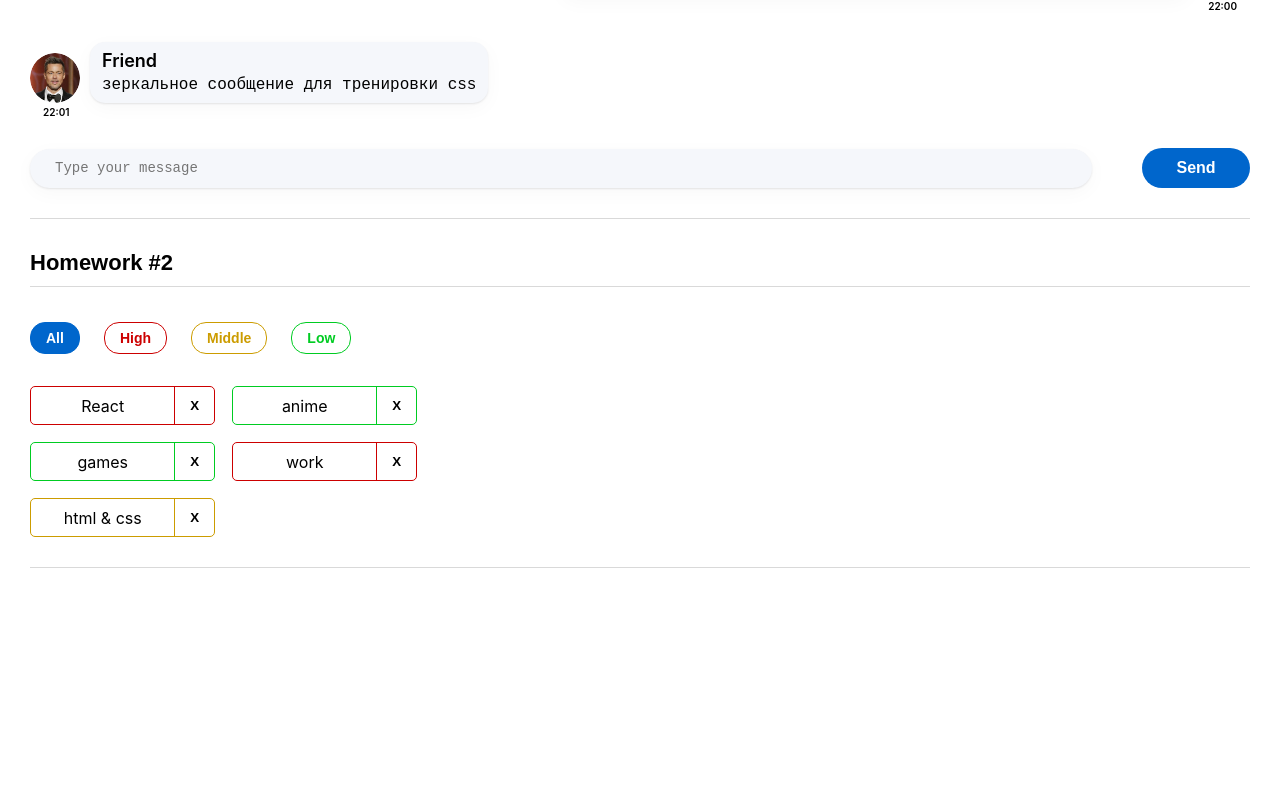
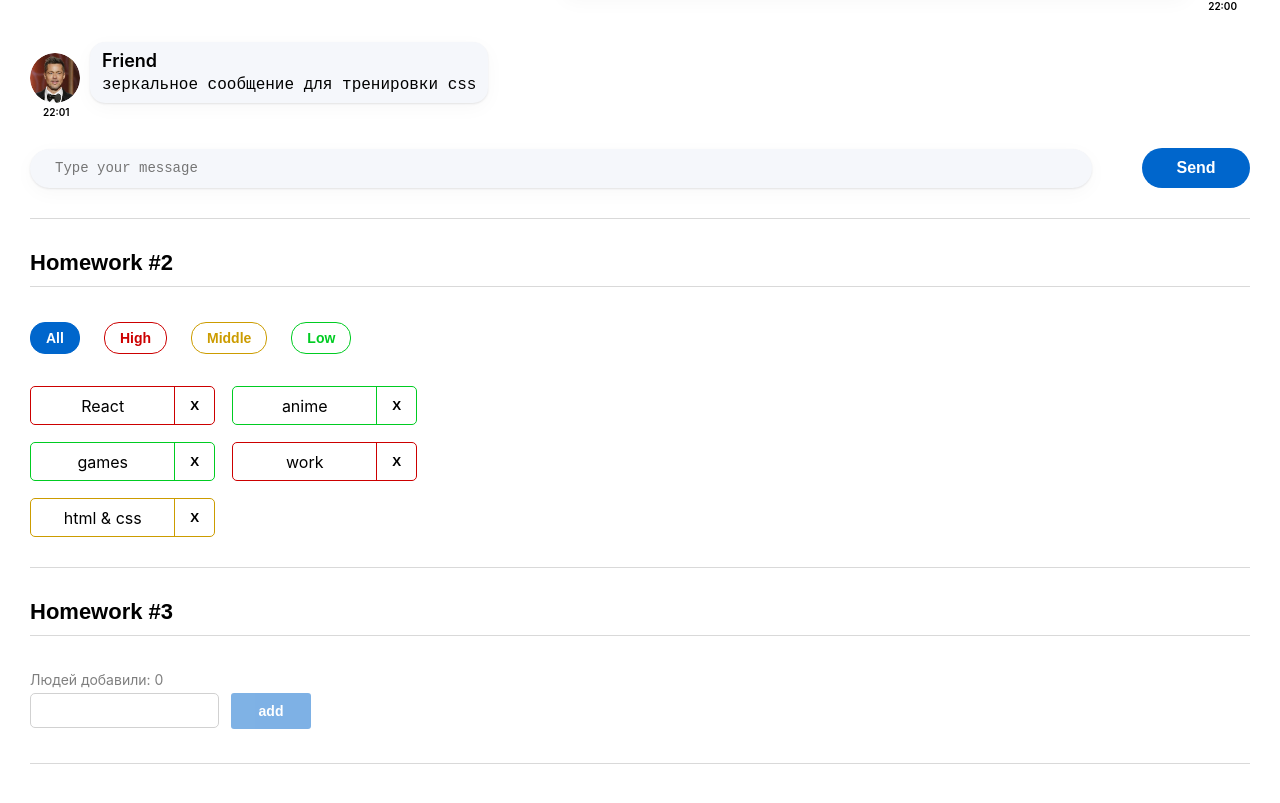
Before and after one commit to maksuchiha/reactPractice, a React (Create React App) app: page /#/junior in a window 1280 px wide. Before the commit this address led to /. Shown: the part 237-1040 px from the top of the page. Before the commit the page ends 905 px from the top, so only its background shows below. Built offline with nearby package versions, Linux system fonts and the light colour scheme.

Commit message:
hw3 complete

```diff
--- a/src/s1-main/App.tsx
+++ b/src/s1-main/App.tsx
@@ -2,6 +2,7 @@
 import s from './App.module.css'
 import HW1 from '../s2-homeworks/hw01/HW1'
 import HW2 from "../s2-homeworks/hw02/HW2";
+import HW3 from "../s2-homeworks/hw03/HW3";
 
 function App() {
     return (
@@ -9,7 +10,7 @@
             <HW1/>
             {/*раскомментировать по ходу выполнения*/}
             <HW2/>
-            {/*<HW3/>*/}
+            <HW3/>
             {/*<HW4/>*/}
 
             {/*при выполнении дз 5 и более - закомментировать здесь дз 1-4, так как они есть внутри дз 5*/}
--- a/src/s2-homeworks/hw03/Greeting.module.css
+++ b/src/s2-homeworks/hw03/Greeting.module.css
@@ -1,22 +1,56 @@
 .greetingForm {
+
 }
 
 .inputAndButtonContainer {
+    display: flex;
+    align-items: start;
 }
 
 .error {
+    font-weight: 400;
+    font-size: 14px;
+    line-height: 17px;
+    color: #CC0000;
+    margin-top: 5px;
 }
 
 .input {
+    height: 35px;
+    border: 1px solid #D1D1D1;
+    border-radius: 5px;
+    outline: none;
+    padding: 5px;
 }
 
 .input:focus {
+
 }
 
 .errorInput {
+    height: 35px;
+    border-radius: 5px;
+    outline: none;
+    padding: 5px;
+    border: 1px solid #CC0000;
 }
 
 .button {
+    margin-left: 12px;
+    display: flex;
+    justify-content: center;
+    align-items: center;
+    font-weight: 600;
+    font-size: 14px;
+    line-height: 20px;
+    color: #fff;
+    height: 36px;
+    width: 80px;
+    background: #0066CC;
+    border-radius: 3px;
+    cursor: pointer;
+    border: none;
+    outline: none;
 }
 
 .button:focus {
@@ -26,10 +60,16 @@
 }
 
 .button:disabled {
+    opacity: .5;
 }
 
 .text {
+    margin-bottom: 5px;
+    font-size: 14px;
+    line-height: 17px;
+    color: rgba(0, 0, 0, .5);
 }
 
 .greeting {
+
 }
--- a/src/s2-homeworks/hw03/Greeting.tsx
+++ b/src/s2-homeworks/hw03/Greeting.tsx
@@ -1,15 +1,15 @@
-import React, {ChangeEvent, KeyboardEvent} from 'react'
+import React, {ChangeEvent, MouseEvent, KeyboardEvent} from 'react'
 import s from './Greeting.module.css'
 
 type GreetingPropsType = {
-    name: any // need to fix any
-    setNameCallback: any // need to fix any
-    addUser: any // need to fix any
-    onBlur: any // need to fix any
-    onEnter: any // need to fix any
-    error: any // need to fix any
-    totalUsers: any // need to fix any
-    lastUserName?: any // need to fix any
+    name: string // need to fix any
+    setNameCallback: (e: ChangeEvent<HTMLInputElement>) => void // need to fix any
+    addUser: (e: MouseEvent<HTMLButtonElement>) => void // need to fix any
+    onBlur: (e: ChangeEvent<HTMLInputElement>) => void // need to fix any
+    onEnter: (e: KeyboardEvent<HTMLInputElement>) => void // need to fix any
+    error: string // need to fix any
+    totalUsers: number // need to fix any
+    lastUserName?: string // need to fix any
 }
 
 // презентационная компонента (для верстальщика)
@@ -25,7 +25,7 @@
         lastUserName,
     } // деструктуризация пропсов
 ) => {
-    const inputClass = s.errorInput // need to fix with (?:)
+    const inputClass = error ? s.errorInput : s.input // need to fix with (?:)
 
     return (
         <div id={'hw3-form'} className={s.greetingForm}>
--- a/src/s2-homeworks/hw03/GreetingContainer.tsx
+++ b/src/s2-homeworks/hw03/GreetingContainer.tsx
@@ -3,18 +3,29 @@
 import { UserType } from './HW3'
 
 type GreetingContainerPropsType = {
-    users: any // need to fix any
-    addUserCallback: any // need to fix any
+    users: UserType[] // need to fix any
+    addUserCallback: (name: string) => void // need to fix any
 }
 
-export const pureAddUser = (name: any, setError: any, setName: any, addUserCallback: any) => {
+export const pureAddUser = (name: string, setError: (error: string) => void, setName: (error: string) => void, addUserCallback: (name: string) => void) => {
     // если имя пустое - показать ошибку, иначе - добавить юзера и очистить инпут
+    if (!name.trim()) {
+        setError('Ошибка! Введите имя!')
+    } else {
+        setError('')
+        addUserCallback(name)
+        setName('')
+    }
 }
 
-export const pureOnBlur = (name: any, setError: any) => { // если имя пустое - показать ошибку
+export const pureOnBlur = (name: string, setError: (error: string) => void) => { // если имя пустое - показать ошибку
+    if (!name.trim()) {
+        setError('Ошибка! Введите имя!')
+    }
 }
 
-export const pureOnEnter = (e: any, addUser: any) => { // если нажата кнопка Enter - добавить
+export const pureOnEnter = (e: KeyboardEvent<HTMLInputElement>, addUser: () => void) => { // если нажата кнопка Enter - добавить
+    if (e.key === 'Enter') addUser()
 }
 
 // более простой и понятный для новичков
@@ -26,11 +37,11 @@
     addUserCallback,
 }) => {
     // деструктуризация пропсов
-    const [name, setName] = useState<any>('') // need to fix any
-    const [error, setError] = useState<any>('') // need to fix any
+    const [name, setName] = useState<string>('') // need to fix any
+    const [error, setError] = useState<string>('') // need to fix any
 
-    const setNameCallback = (e: any) => { // need to fix any
-        setName('some name') // need to fix
+    const setNameCallback = (e: ChangeEvent<HTMLInputElement>) => { // need to fix any
+        setName(e.currentTarget.value) // need to fix
 
         error && setError('')
     }
@@ -42,12 +53,12 @@
         pureOnBlur(name, setError)
     }
 
-    const onEnter = (e: any) => {
+    const onEnter = (e: KeyboardEvent<HTMLInputElement>) => {
         pureOnEnter(e, addUser)
     }
 
-    const totalUsers = 0 // need to fix
-    const lastUserName = 'some name' // need to fix
+    const totalUsers = users.length // need to fix
+    const lastUserName = users[users.length - 1] ? users[users.length - 1].name : '' // need to fix
 
     return (
         <Greeting
--- a/src/s2-homeworks/hw03/HW3.tsx
+++ b/src/s2-homeworks/hw03/HW3.tsx
@@ -19,20 +19,22 @@
 
 // types
 export type UserType = {
-    _id: any // need to fix any
-    name: any // need to fix any
+    _id: string // need to fix any
+    name: string // need to fix any
 }
 
 export const pureAddUserCallback = (name: any, setUsers: any, users: any) => { // need to fix any
     const user = { // need to fix
+        _id: v1(),
+        name: name
     }
     setUsers([...users, user])
 }
 
 const HW3 = () => {
-    const [users, setUsers] = useState<any>([]) // need to fix any
+    const [users, setUsers] = useState<UserType[]>([]) // need to fix any
 
-    const addUserCallback = (name: any) => { // need to fix any
+    const addUserCallback = (name: string) => { // need to fix any
         pureAddUserCallback(name, setUsers, users)
     }
 
```
